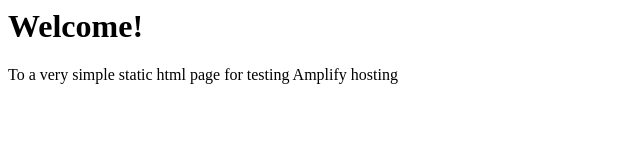
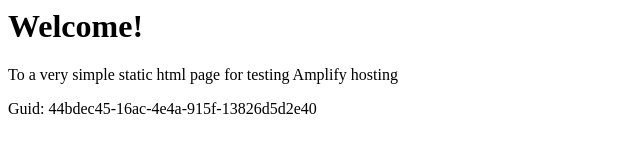
Before and after one commit to aws-aemilia-pdx/Github-PR-Commit-Integration-Test-DoNotTouch-v1-prod-us-west-2, a website: page src/index.html in a window 1280 px wide. Shown: the whole page, without its empty margins (0-640 px from the left). Drawn offline with Linux system fonts and the light colour scheme.

Commit message:
commit from integ tests

```diff
--- a/src/index.html
+++ b/src/index.html
@@ -1,3 +1,5 @@
+
+
 <html lang="en">
 
 <head>
@@ -10,6 +12,6 @@
 <body>
     <h1>Welcome!</h1>
     <p>To a very simple static html page for testing Amplify hosting</p>
-</body>
+    <p>Guid: 44bdec45-16ac-4e4a-915f-13826d5d2e40</p></body>
 
 </html>
```
